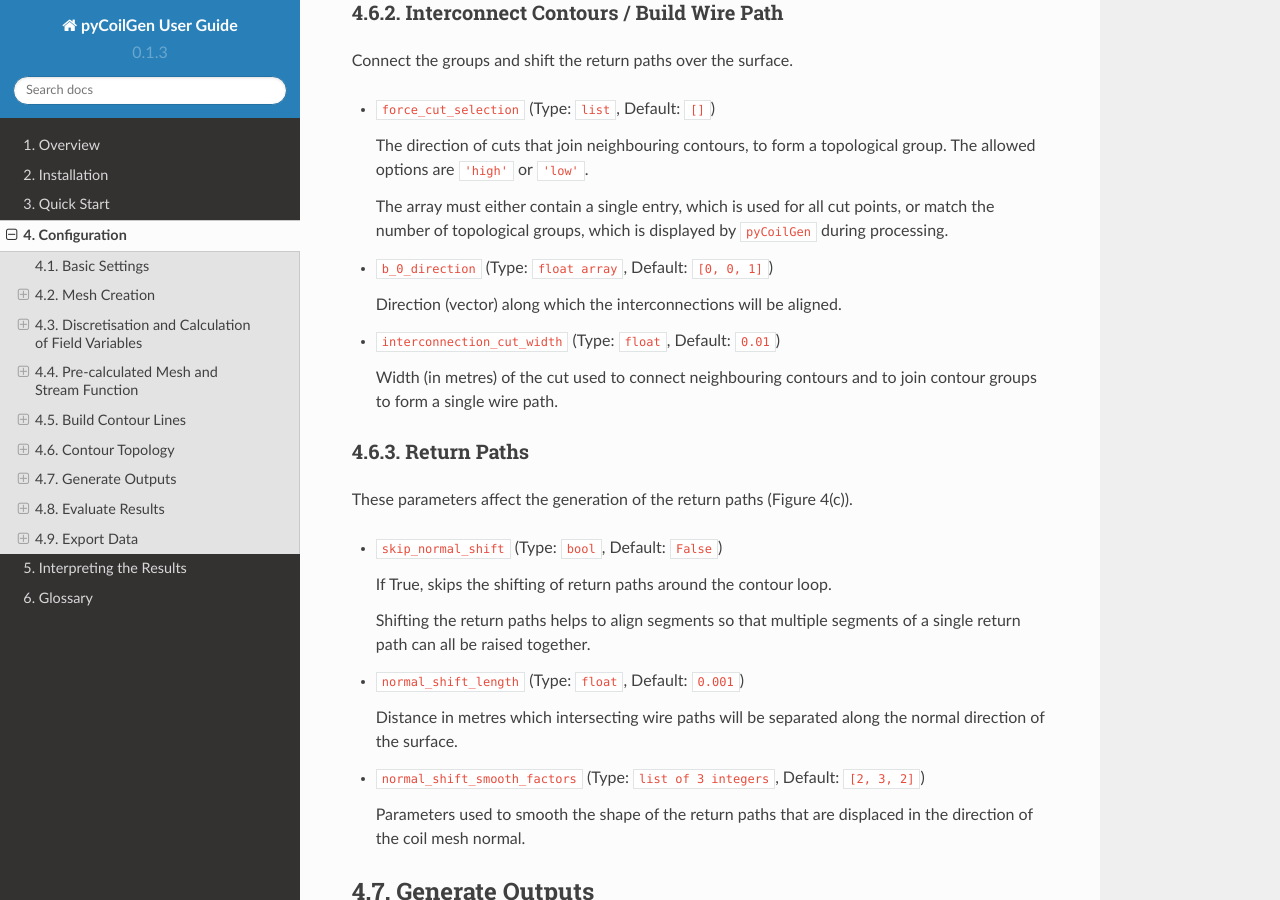
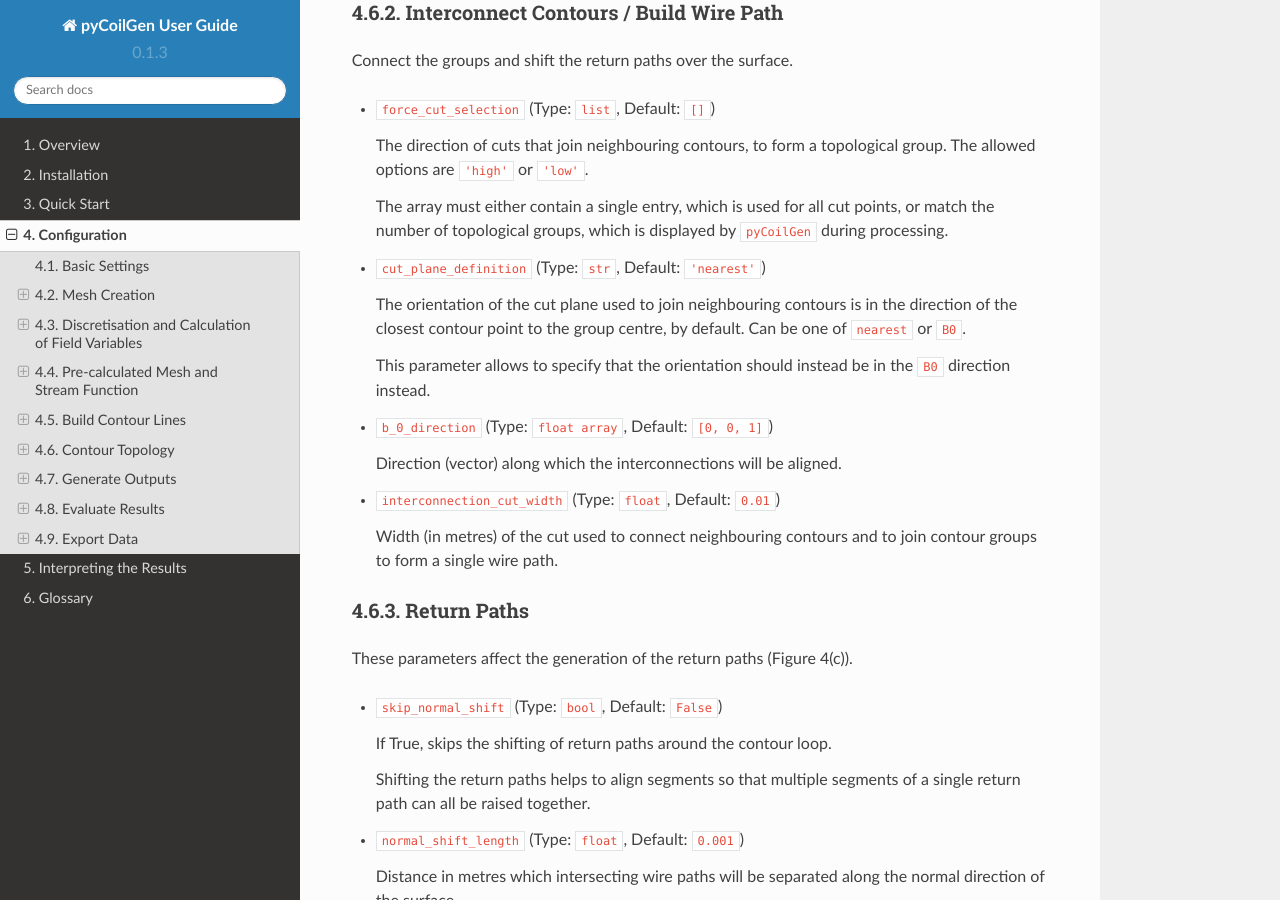
Before and after one commit to kev-m/pyCoilGen, a Sphinx documentation site: the page built from docs/source/configuration.md, in a window 1280 px wide and 900 px high, scrolled down 12060 px. Built offline with Sphinx 7.4.7 and the Read the Docs theme 2.0.0, drawn with Linux system fonts in a browser that asks for light colours.

Commit message:
Updating documentation for cut_plane_definition.

```diff
--- a/docs/source/configuration.md
+++ b/docs/source/configuration.md
@@ -522,6 +522,13 @@ Connect the groups and shift the return paths over the surface.
 
   The array must either contain a single entry, which is used for all cut points, or match the number of topological groups, which is displayed by `pyCoilGen` during processing.
 
+- `cut_plane_definition` (Type: `str`, Default: `'nearest'`)
+
+  The orientation of the cut plane used to join neighbouring contours is in the direction of the closest contour point to the group centre, by default.
+  Can be one of `nearest` or `B0`.
+
+  This parameter allows to specify that the orientation should instead be in the `B0` direction instead.
+
 - `b_0_direction` (Type: `float array`, Default: `[0, 0, 1]`)
 
   Direction (vector) along which the interconnections will be aligned.
```
